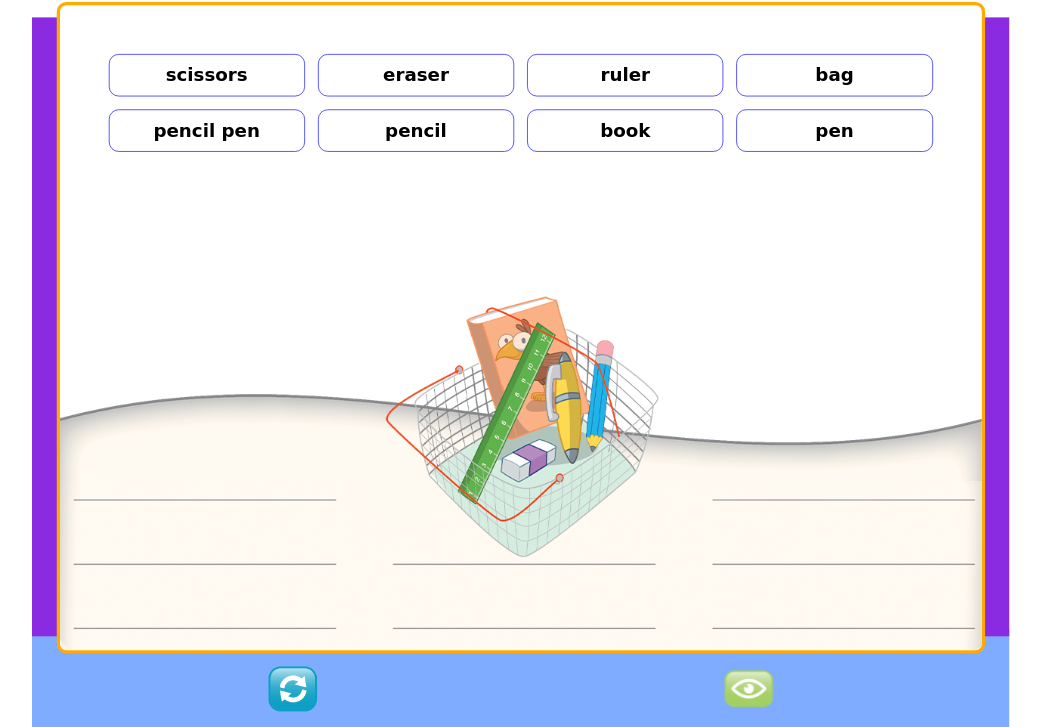
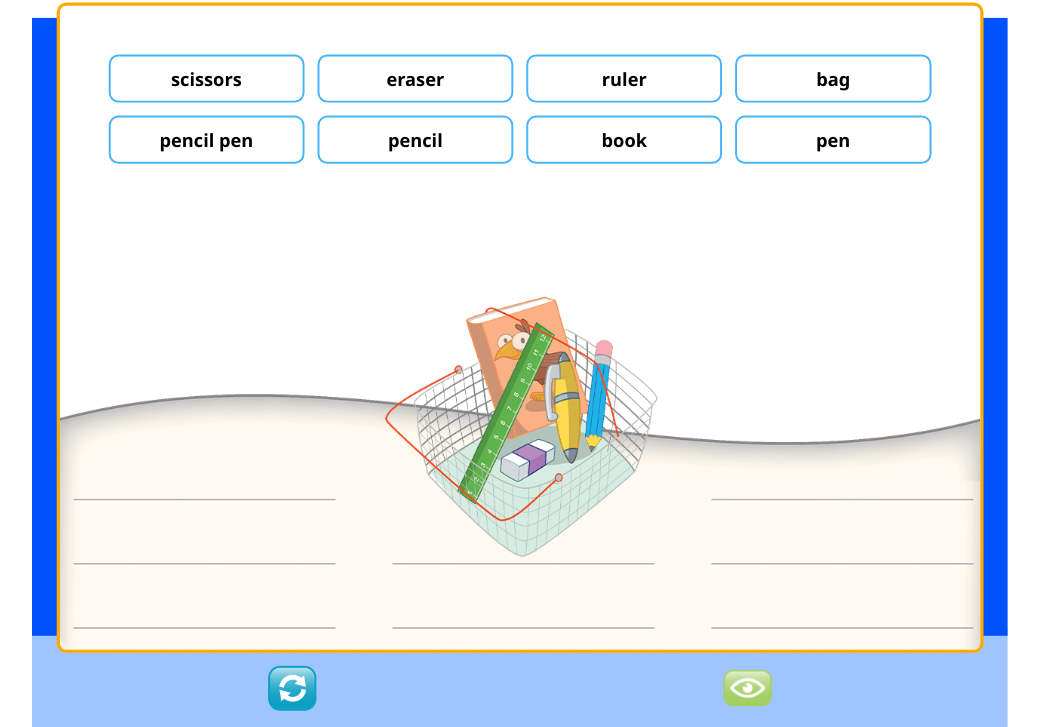
Before and after one commit to MohammadKhallaf/whats-in-basket, a plain HTML site: page index.html in a window 1280 px wide. Shown: the part 73-800 px from the top of the page, without its empty margins (96-1137 px from the left). Drawn offline with Linux system fonts and the light colour scheme.

Commit message:
style edits

```diff
--- a/style.css
+++ b/style.css
@@ -3,7 +3,6 @@
   --width: 60vw;
   --base-width: 1200px;
   --base-height: 1000px;
-  font-family: cursive;
 }
 *,
 ::after,
@@ -15,6 +14,7 @@
 }
 
 body {
+  font-family: 'Segoe UI', Tahoma, Geneva, Verdana, sans-serif;
 
   position: absolute;
   transform-origin: top left;
@@ -64,14 +64,15 @@ header h1 {
 .background {
   position: absolute;
   transform: translateY(2.5%);
-  background-color: blueviolet;
+  background-color: rgb(0, 81, 255);
   width: 100%;
   height: 950px;
+  transition: all ease 2s;
 }
 .footer-background {
   position: absolute;
   transform: translateY(-18px);
-  background-color: rgb(127, 172, 255);
+  background-color: rgb(159, 197, 255);
   width: 100%;
   height: calc(0.15 * var(--base-height));
   z-index: -1;
--- a/styles/options.css
+++ b/styles/options.css
@@ -17,7 +17,8 @@
   font-size: 28px;
   font-weight: bold;
   padding: 15px;
-  border: 1px solid blue;
+  border: 3px solid rgba(0, 153, 255, 0.733);
+  font-weight: bold;
   border-radius: 15px;
 }
 
@@ -26,7 +27,7 @@
 }
 
 #components__container .item.active {
-  background-color: blue;
+  background-color: rgba(0, 153, 255, 0.733);
   color: white;
 }
 #components__container .item.deactive {
--- a/styles/popup.css
+++ b/styles/popup.css
@@ -19,3 +19,6 @@
 .popup__container.active {
   display: block;
 }
+#close__popup:hover{
+  cursor: pointer;
+}
```
